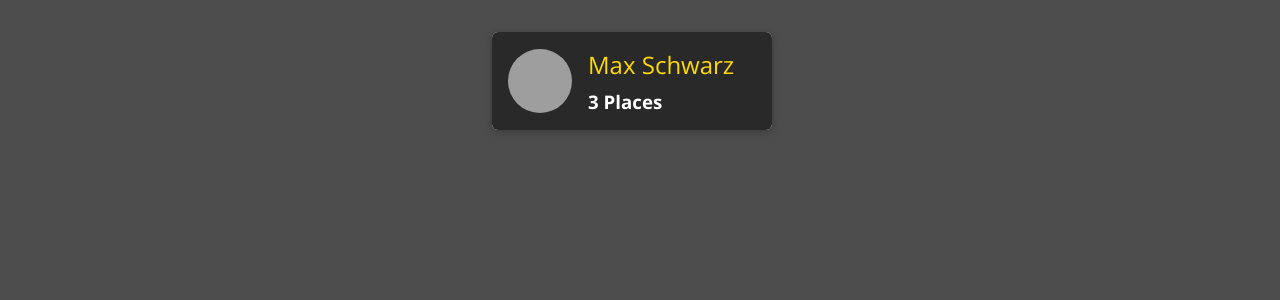
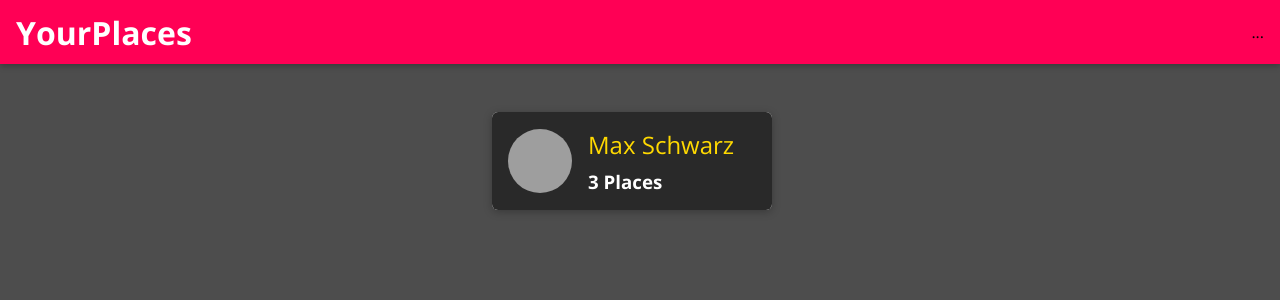
Before and after one commit to Vysint/mern-project-frontend, a React (Create React App) app: page / in a window 1280 px wide. Shown: the top 300 px of the page. Built offline with nearby package versions, Linux system fonts and the light colour scheme; grey boxes are pictures that could not be loaded.

Commit message:
Added a main header

```diff
--- a/src/App.js
+++ b/src/App.js
@@ -1,11 +1,19 @@
 import React from "react";
-import { BrowserRouter as Router, Redirect, Route, Switch } from "react-router-dom";
+import {
+  BrowserRouter as Router,
+  Redirect,
+  Route,
+  Switch,
+} from "react-router-dom";
 import NewPlace from "./places/pages/NewPlace";
 import Users from "./user/pages/Users";
+import MainNavigation from "./shared/components/Navigation/MainNavigation";
 
 const App = () => {
   return (
     <Router>
+      <MainNavigation />
+      <main>
       <Switch>
         <Route path="/" exact>
           <Users />
@@ -15,6 +23,7 @@
         </Route>
         <Redirect path="/" />
       </Switch>
+      </main>
     </Router>
   );
 };
--- /dev/null
+++ b/src/shared/components/Navigation/MainHeader.css
@@ -0,0 +1,23 @@
+.main-header {
+  width: 100%;
+  height: 4rem;
+  display: flex;
+  align-items: center;
+  position: fixed;
+  top: 0;
+  left: 0;
+  background: #ff0055;
+  box-shadow: 0 2px 6px rgba(0, 0, 0, 0.26);
+  padding: 0 1rem;
+  z-index: 5;
+}
+
+main {
+  margin-top: 5rem;
+}
+
+@media (min-width: 768px) {
+  .main-header {
+    justify-content: space-between;
+  }
+}
--- /dev/null
+++ b/src/shared/components/Navigation/MainHeader.jsx
@@ -0,0 +1,12 @@
+import React from "react";
+
+import "./MainHeader.css";
+
+const MainHeader = (props) => {
+  return (
+  <header className="main-header">
+    {props.children}
+    </header>)
+};
+
+export default MainHeader;
--- /dev/null
+++ b/src/shared/components/Navigation/MainNavigation.css
@@ -0,0 +1,45 @@
+.main-navigation__menu-btn {
+  width: 3rem;
+  height: 3rem;
+  background: transparent;
+  border: none;
+  display: flex;
+  flex-direction: column;
+  justify-content: space-around;
+  margin-right: 2rem;
+  cursor: pointer;
+}
+
+.main-navigation__menu-btn span {
+  display: block;
+  width: 3rem;
+  height: 2.5px;
+  background: white;
+}
+
+.main-navigation__title {
+  color: white;
+}
+
+.main-navigation__title a {
+  text-decoration: none;
+  color: white;
+}
+
+.main-navigation__header-nav {
+  display: none;
+}
+
+.main-navigation__drawer-nav {
+  height: 100%;
+}
+
+@media (min-width: 768px) {
+  .main-navigation__menu-btn {
+    display: none;
+  }
+
+  .main-navigation__header-nav {
+    display: block;
+  }
+}
--- /dev/null
+++ b/src/shared/components/Navigation/MainNavigation.jsx
@@ -0,0 +1,25 @@
+import React from "react";
+import { Link } from "react-router-dom";
+
+import MainHeader from "./MainHeader";
+import "./MainNavigation.css";
+
+const MainNavigation = (props) => {
+  return (
+    <MainHeader>
+      <button className="main-navigation__menu-btn">
+        <span />
+        <span />
+        <span />
+      </button>
+      <h1 className="main-navigation__title">
+        <Link to="/">YourPlaces</Link>
+      </h1>
+      <nav>
+        ...
+      </nav>
+    </MainHeader>
+  );
+};
+
+export default MainNavigation;
```
Also changed, not shown: src/shared/components/Navigation/NavLinks.css (added), src/shared/components/Navigation/NavLinks.jsx (added), src/shared/components/Navigation/SideDrawer.css (added), src/shared/components/Navigation/SideDrawer.jsx (added), 1 other file (tests, documents, lock files or other folders).
